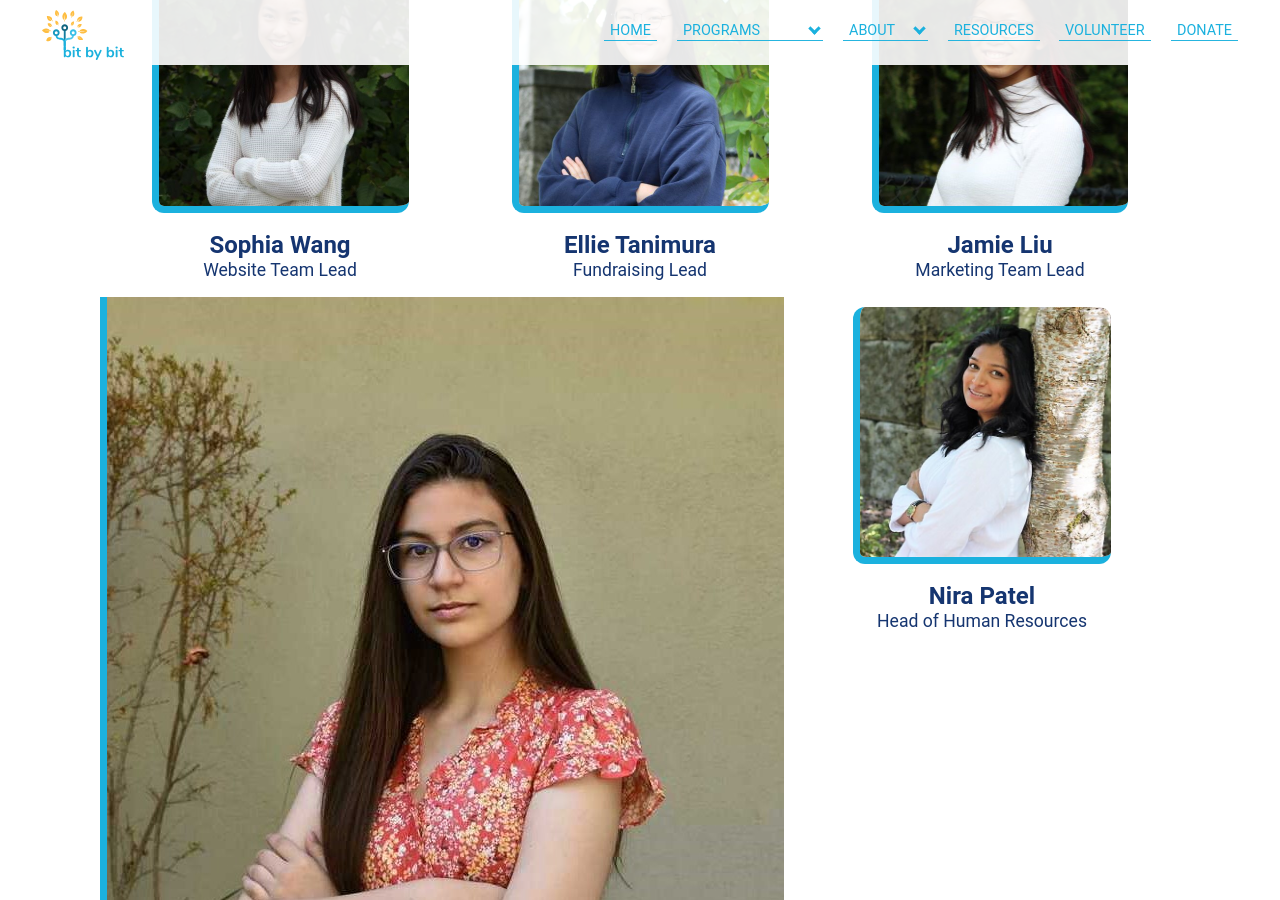
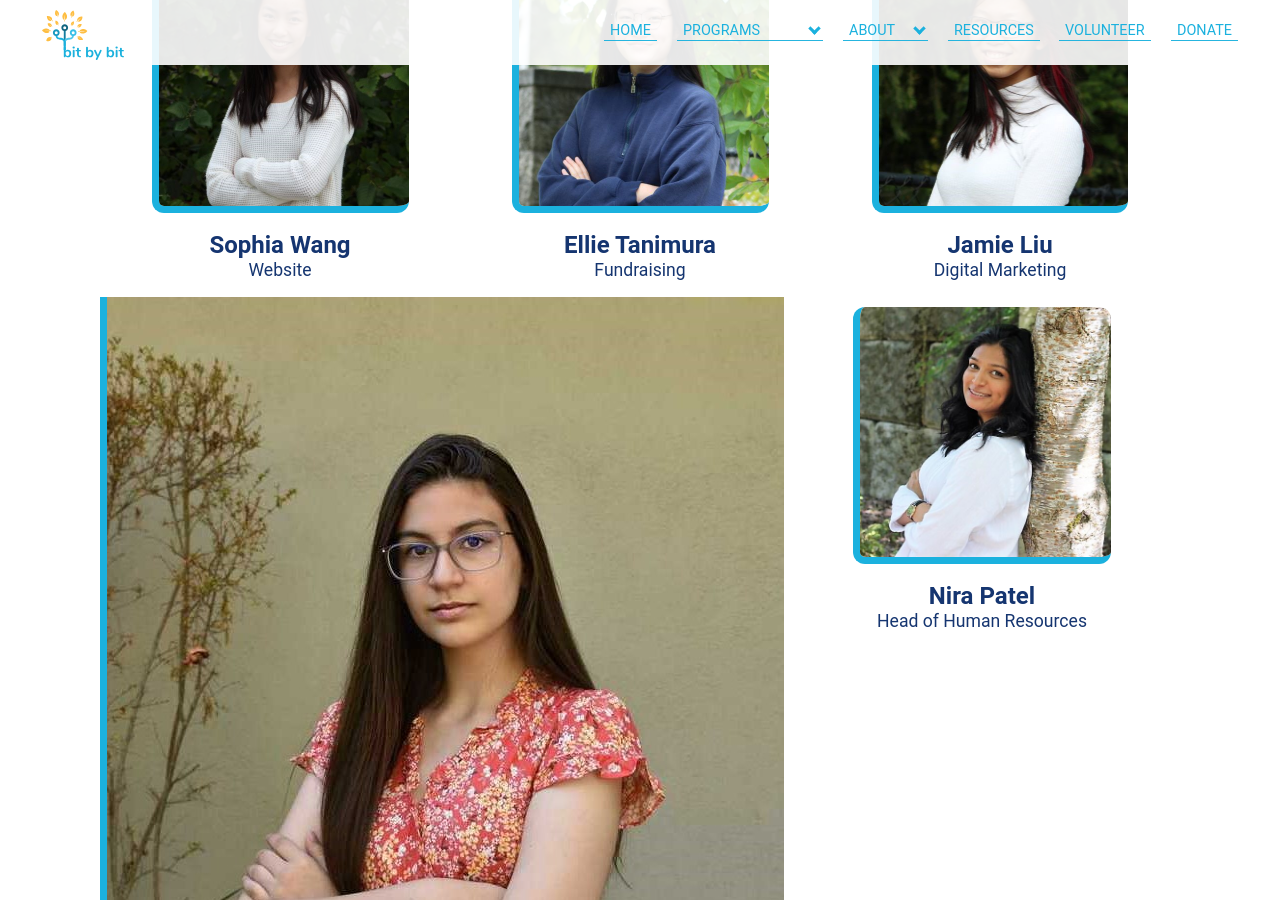
Before and after one commit to bit-by-bit-coding/bxb-website, a Jekyll site: the page built from ourteam.html, in a window 1280 px wide and 900 px high, scrolled down 1881 px. Built offline with Jekyll 4.4.1, drawn with Linux system fonts in a browser that asks for light colours; nearby versions of some CDN libraries; some web fonts are replaced; some of the changed text lies outside the part shown.

Commit message:
update leadership titles

```diff
--- a/ourteam.html
+++ b/ourteam.html
@@ -112,21 +112,21 @@ style: about.css
             <img class="blue-border" src="./imgs/SophiaSquare.jpg">
             <strong>Sophia Wang</strong>
             <p class="title">
-                Website Team Lead
+                Website
             </p>
         </span>
         <span class="instructors-item" id="lead">
             <img class="blue-border" src="./imgs/EllieSquare.jpg">
             <strong>Ellie Tanimura</strong>
             <p class="title">
-                Fundraising Lead
+                Fundraising
             </p>
         </span>
         <span class="instructors-item" id="lead">
             <img class="blue-border" src="./imgs/JamieSquare.jpg">
             <strong>Jamie Liu</strong>
             <p class="title">
-                Marketing Team Lead
+                Digital Marketing
             </p>
         </span>
           <img class="blue-border" src="./imgs/kyliesquare.jpg">
@@ -141,14 +141,14 @@ style: about.css
             <img class="blue-border" src="./imgs/PrestonSquare.jpg">
             <strong>Preston Hager</strong>
             <p class="title">
-                Software Engineering Team Co-Lead
+                Software
             </p>
         </span>
         <span class="instructors-item" id="lead">
             <img class="blue-border" src="./imgs/PraveerSquare.png">
             <strong>Praveer Sharan</strong>
             <p class="title">
-                Software Engineering Team Co-Lead
+                Software
             </p>
         </span>
     </div>
```
